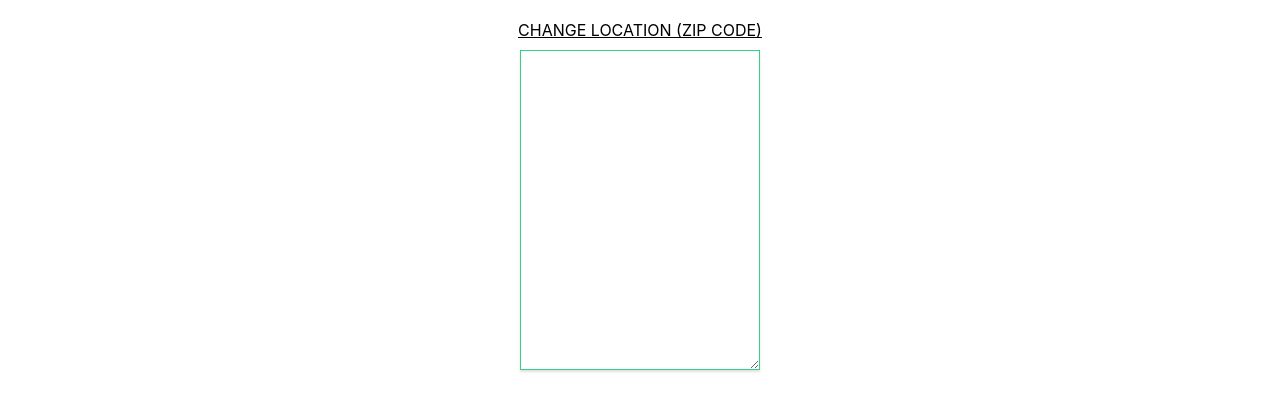
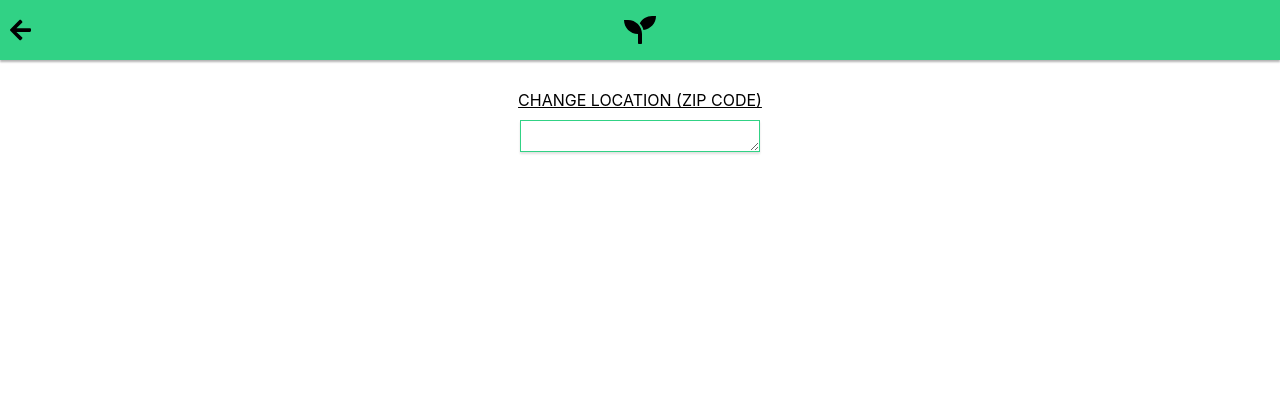
Before and after one commit to Vlad-Ber/Local_Heroes, a React (Create React App) app: page /zipcode in a window 1280 px wide. Shown: the top 410 px of the page. Built offline with nearby package versions, Linux system fonts and the light colour scheme.

Commit message:
added navigation to ZipCode

```diff
--- a/src/components/SectionTitle.js
+++ b/src/components/SectionTitle.js
@@ -2,14 +2,14 @@ import React from 'react';
 
 import styled from 'styled-components';
 
-const SectionTitle = (props) => <SectionTitleWrapper fontSize={props.fontSize}>{props.text}</SectionTitleWrapper>
+const SectionTitle = (props) => <SectionTitleWrapper paddingTop={props.paddingTop} fontSize={props.fontSize}>{props.text}</SectionTitleWrapper>
 
 const SectionTitleWrapper = styled.div`
     font-size: ${props => props.fontSize || '18px'};
     text-align: center;
     text-decoration: underline;
     text-transform: uppercase;
-    padding-top: 20px;
+    padding-top: ${props => props.paddingTop || '20px'};
     padding-bottom: 10px;
 `
 
--- a/src/pages/ZipCode.js
+++ b/src/pages/ZipCode.js
@@ -1,17 +1,24 @@
 import React from 'react';
 
+import NavBar from '../components/NavBar.js';
 import SectionTitle from '../components/SectionTitle.js';
-import TextInput from '../components/TextInput.js'
+import TextInput from '../components/TextInput.js';
 
 const ZipCode = () => {
   return (
       <div>
+        <NavBar
+          leftButtonType="back"
+          leftButtonLink="/home"
+        />
         <SectionTitle
           text="Change Location (Zip Code)"
+          paddingTop="30px"
           fontSize="16px"
-          height=""
         />
-        <TextInput />
+        <TextInput
+          height="32px"
+        />
       </div>
   );
 }
```
